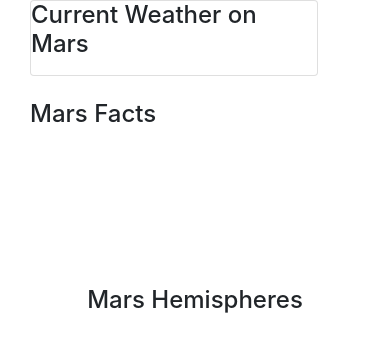
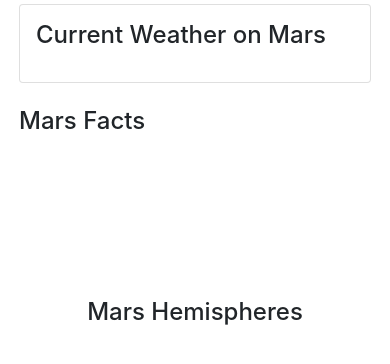
Before and after one commit to TravisDC5/web_scraping_challenge, a Flask app: page / in a window 390 px wide. Shown: the part 448-812 px from the top of the page. Run offline with Flask 2, Linux system fonts and the light colour scheme; data that the repository does not hold is empty; some libraries are stand-ins or nearby versions.

Commit message:
completed assignment

```diff
--- a/Mission_to_Mars/scrape_mars.py
+++ b/Mission_to_Mars/scrape_mars.py
@@ -95,8 +95,8 @@
     marsFacts_df.columns=["Description", "Value"]
     marsFacts_df.set_index("Description", inplace=True)
     marsFacts = marsFacts_df.to_html()
-
-    return marsFacts
+    marsFacts2 = marsFacts.replace('<tr style="text-align: right;">','<tr style="text-align: left;">')
+    return marsFacts2
 
 
 def mars_hemi():
@@ -140,14 +140,14 @@
     news_title, news_paragraph = mars_news()
     jpl_image_url = mars_image()
     weatherTweet = mars_weather()
-    marsFacts = mars_facts()
+    marsFacts2 = mars_facts()
     hemisphere_image_urls = mars_hemi()
     mars_data = {
                 'headline': news_title,
                 'paragraph': news_paragraph,
                 'SpaceImages': jpl_image_url,
                 'MarsWeather': weatherTweet,
-                'MarsFacts': marsFacts,
+                'MarsFacts': marsFacts2,
                 'MarsHemi': hemisphere_image_urls
             }
 
--- a/Mission_to_Mars/templates/index.html
+++ b/Mission_to_Mars/templates/index.html
@@ -35,9 +35,9 @@
                     <img src="{{mars.SpaceImages}}" class="img-responsive" style="max-width:100%; max-height: auto;" alt="Mars Featured Image"/>
                 </div>
                 <!-- Mars Weather -->
-                <div class="col-lg-4 col-md-4 col-sm-12" id="mars-weather">
-                    <div class="card" style="max-width: 18rem;">
-                        <div>
+                <div class="col-lg-4 col-md-4 col-sm-12 p-1" id="mars-weather">
+                    <div class="card" style="max-width: 30rem;">
+                        <div class="box p-3">
                             <h4>Current Weather on Mars</h4>
                             <p>{{mars.MarsWeather}}</p>
                         </div>
@@ -47,7 +47,9 @@
                     <div class="row" id="mars-facts">
                         <div class="col-md-12">
                             <h4>Mars Facts</h4>
-                            {{mars.MarsFacts | safe}}
+
+                            <tr style="text-align: left;">{{mars.MarsFacts | safe}}</tr>
+
                         </div>
                     </div>
                 </div>
```
Also changed, not shown: 3 other files.
